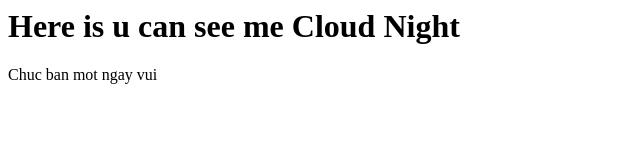
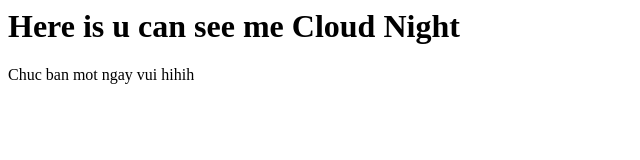
Before and after one commit to datnguyendesign/github-demo-cloudnight, a plain HTML site: page git-demo/index.html in a window 1280 px wide. Shown: the full height of the page, 0-640 px from the left. Drawn offline with Linux system fonts and the light colour scheme.

Commit message:
Update index.html

```diff
--- a/git-demo/index.html
+++ b/git-demo/index.html
@@ -1,3 +1,3 @@
 <h1>Here is u can see me Cloud Night</h1>
 
-<p>Chuc ban mot ngay vui</p>
+<p>Chuc ban mot ngay vui hihih</p>
```
